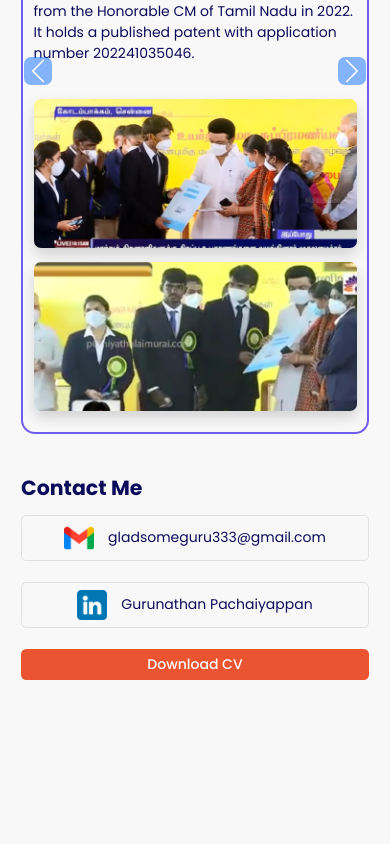
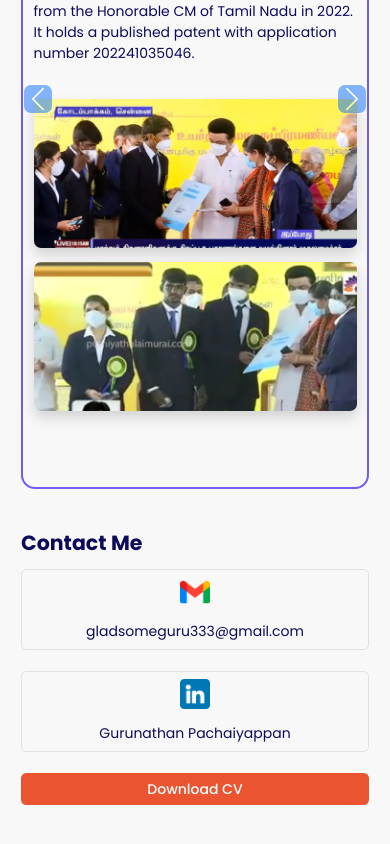
Before and after one commit to Gladsomeguru/Portfolio, an Angular app in the folder portfolio/: page / in a window 390 px wide. Shown: the part 2492-3336 px from the top of the page. Before the commit the page ends 3256 px from the top, so only its background shows below. Built offline with nearby package versions, Linux system fonts and the light colour scheme.

Commit message:
made responsive

```diff
--- a/portfolio/src/app/contact/contact.component.html
+++ b/portfolio/src/app/contact/contact.component.html
@@ -2,16 +2,16 @@
     <div class="col-12">
         <h3 class="text-md-center text-start fw-bold mb-3">Contact Me</h3>
     </div>
-    <div class="col-md-4 mx-auto">
+    <div class="col-lg-4 col-md-6 mx-auto">
         <div class="d-flex flex-column justify-content-center align-items-center gap-4 w-auto mx-auto">
             <div class="d-flex flex-row align-items-center justify-content-center border rounded-2 p-2 px-5 cursor-pointer flex-grow-1 w-100">
-                <div class="box d-flex flex-row align-items-center justify-content-start gap-3">
+                <div class="box d-flex flex-md-row flex-column align-items-center justify-content-xl-start justify-content-center gap-3">
                     <img src="icons/gmail.png" width="30px" alt="gladsomeguru">
                     <p class="mb-0">{{'gladsomeguru333@gmail.com'}}</p>
                 </div>
             </div>
-            <div class="d-flex flex-row align-items-center justify-content-center gap-3 border rounded-2 p-2 px-5 cursor-pointer flex-grow-1 w-100">
-                <div class="box d-flex flex-row align-items-center justify-content-start gap-3">
+            <div class="d-flex flex-row align-items-center justify-content-center border rounded-2 p-2 px-5 cursor-pointer flex-grow-1 w-100">
+                <div class="box d-flex flex-md-row flex-column align-items-center justify-content-xl-start justify-content-center gap-3">
                     <img src="icons/linkedin.png" width="30px" alt="gladsomeguru">
                     <p class="mb-0 text-center">Gurunathan Pachaiyappan</p>
                 </div>
--- a/portfolio/src/app/directives/slider/slider.component.css
+++ b/portfolio/src/app/directives/slider/slider.component.css
@@ -1,14 +1,28 @@
 .blue-border {
     border: 2px solid #705CF0;
-    /* min-height: 410px; */
 }
-.thumbnail{
+
+.thumbnail {
     height: fit-content;
 }
 
-/* @media (max-width: 800px) {
+@media (max-width:375px) {
     .blue-border {
-        height: 870px;
+        height: 750px;
         overflow: hidden;
     }
-} */
+}
+
+@media (min-width: 375px) and (max-width: 449px) {
+    .blue-border {
+        height: 780px;
+        overflow: hidden;
+    }
+}
+
+@media (min-width: 449px) and (max-width: 990px) {
+    .blue-border {
+        height: 900px;
+        overflow: hidden;
+    }
+}
--- a/portfolio/src/styles.css
+++ b/portfolio/src/styles.css
@@ -12,6 +12,7 @@ html,body{
     background-color: #f8f8f8 !important;
     color: var(--primary) !important;
     font-size: 14px !important;
+    overflow-x: hidden;
 }
 .primary{
     color: var(--primary) !important;
@@ -45,3 +46,9 @@ html,body{
         font-size: 14px !important;
     }
   }
+
+  @media  (max-width: 320px) {
+    body{
+        font-size: 12px !important;
+    }
+  }
```
